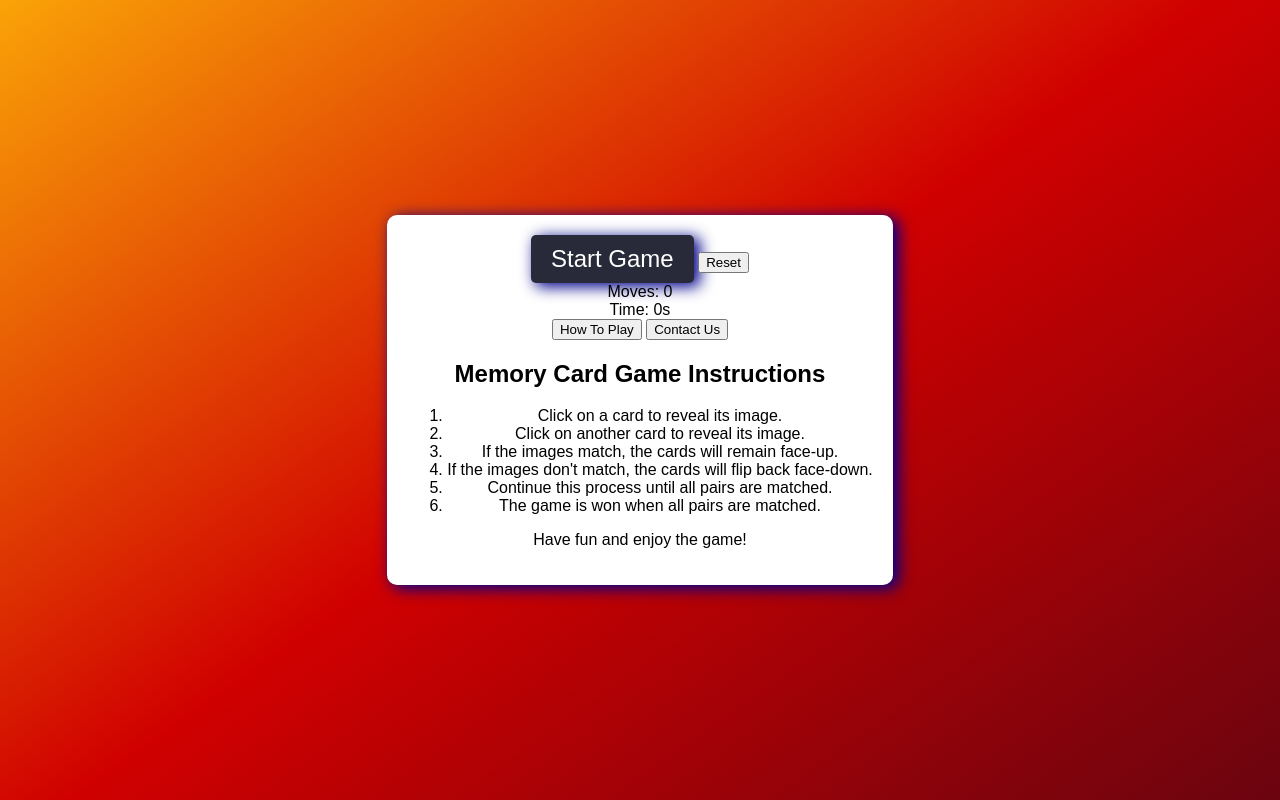
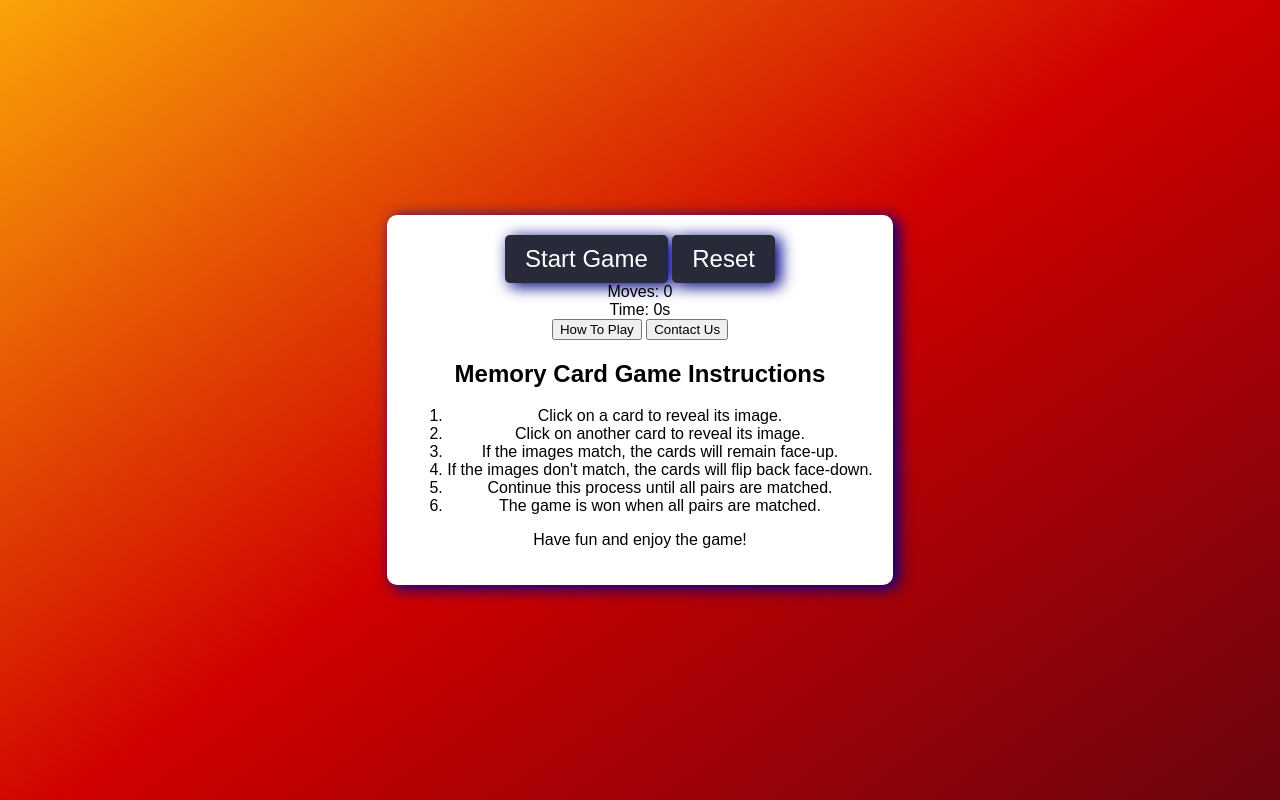
Before and after one commit to mariusmilitaru32/MemoryGame, a plain HTML site: page index.html in a window 1280 px wide. Drawn offline with Linux system fonts and the light colour scheme.

Commit message:
Add reset button style

```diff
--- a/assets/css/style.css
+++ b/assets/css/style.css
@@ -29,3 +29,15 @@ body {
     box-shadow: 5px 3px 15px 1px darkblue;
     transition: all 0.5s;
 }
+
+#reset-button {
+    background: #282A3A;
+    color: #FFF;
+    border-radius: 5px;
+    padding: 10px 20px;
+    border: 0;
+    cursor: pointer;
+    font-size: 18pt;
+    box-shadow: 5px 3px 15px 1px darkblue;
+    transition: all 0.5s;
+}
```
